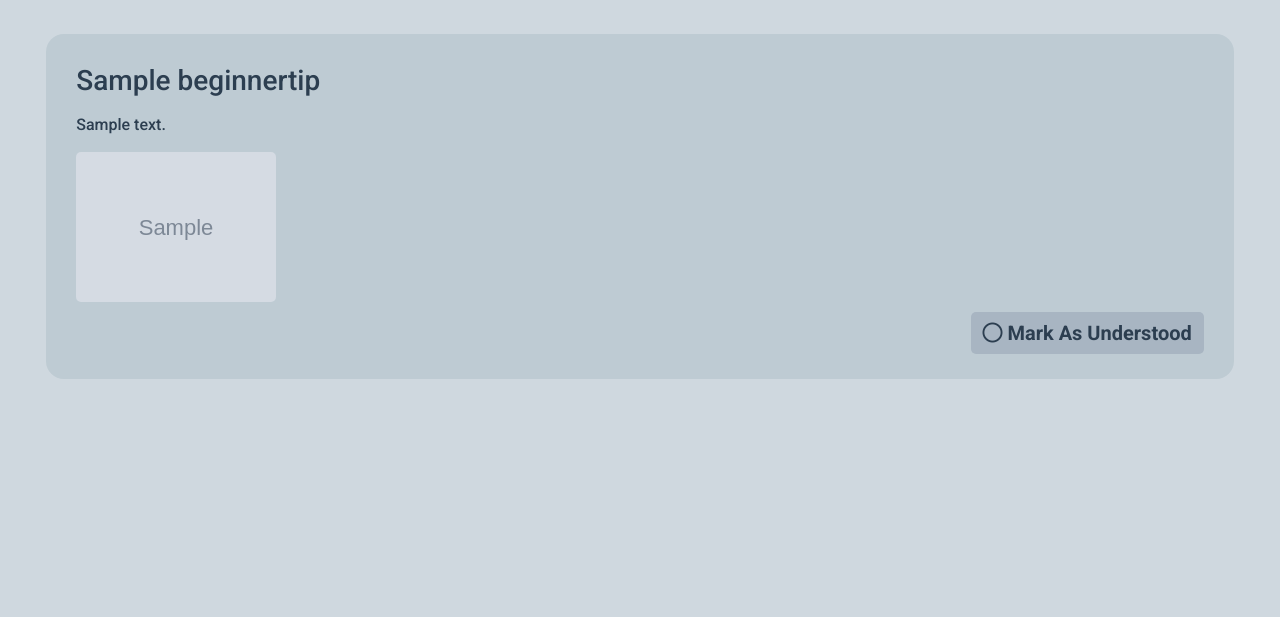
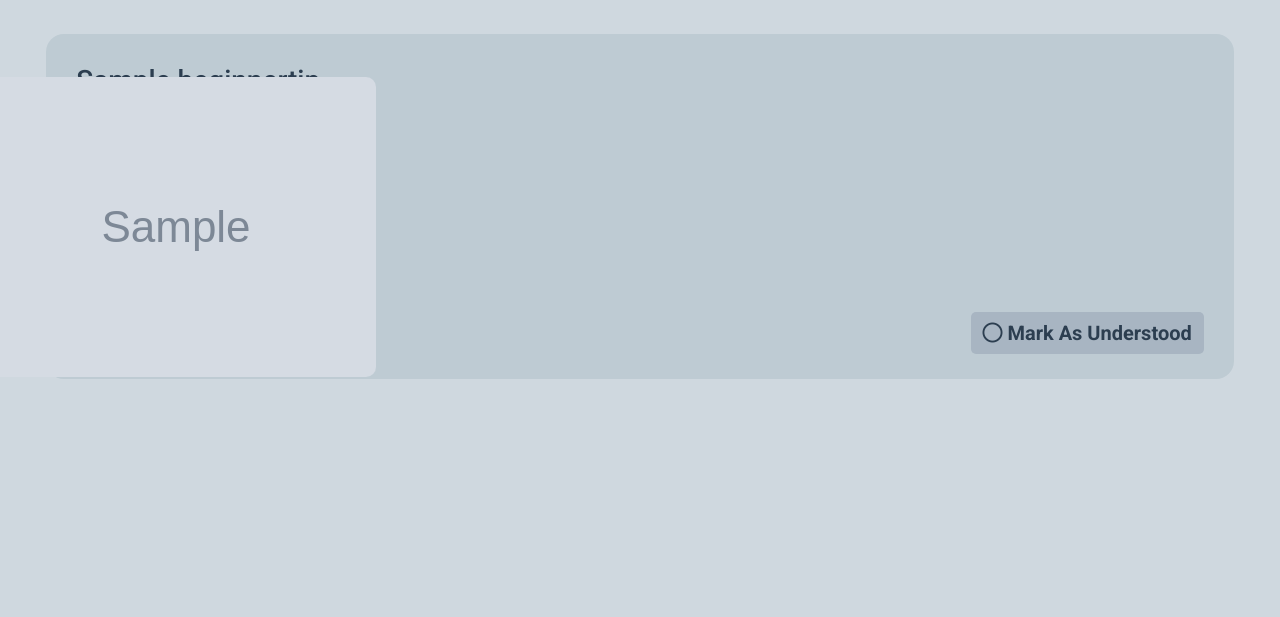
Before and after one commit to Olimato56/Modeller-s-Direct, a Django app: page /helpcenter/beginnerhelp/ in a window 1280 px wide. Shown: the part 96-713 px from the top of the page. Run offline with Django 5.2, Linux system fonts and the light colour scheme; tables that the repository leaves empty hold one stand-in row (values such as "Sample post"); grey boxes marked "Sample" are stand-in pictures; some libraries are stand-ins or nearby versions.

Commit message:
small chg

```diff
--- a/helpcenter/templates/beginnerhelp.html
+++ b/helpcenter/templates/beginnerhelp.html
@@ -13,7 +13,7 @@
                 <h3>{{ tip.title }}</h3>
                 <p class="helptext">{{ tip.content|linebreaks }}</p>
                 {% if tip.image %}
-                    <img src="{{ tip.image.url }}" alt="{{ tip.title }}">
+                    <img src="{{ tip.image.url }}" alt="{{ tip.title }}" style="scale: 200%;"/>
                 {% endif %}
             </div>
             <div class="helpfooter">
```
